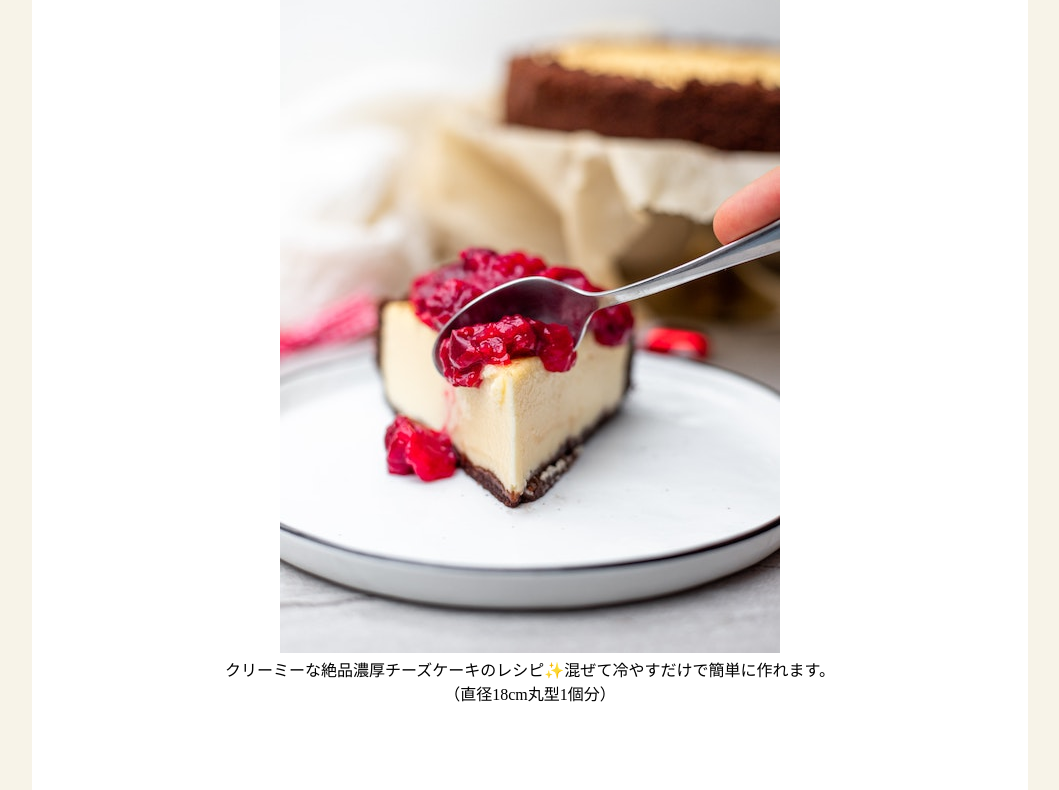
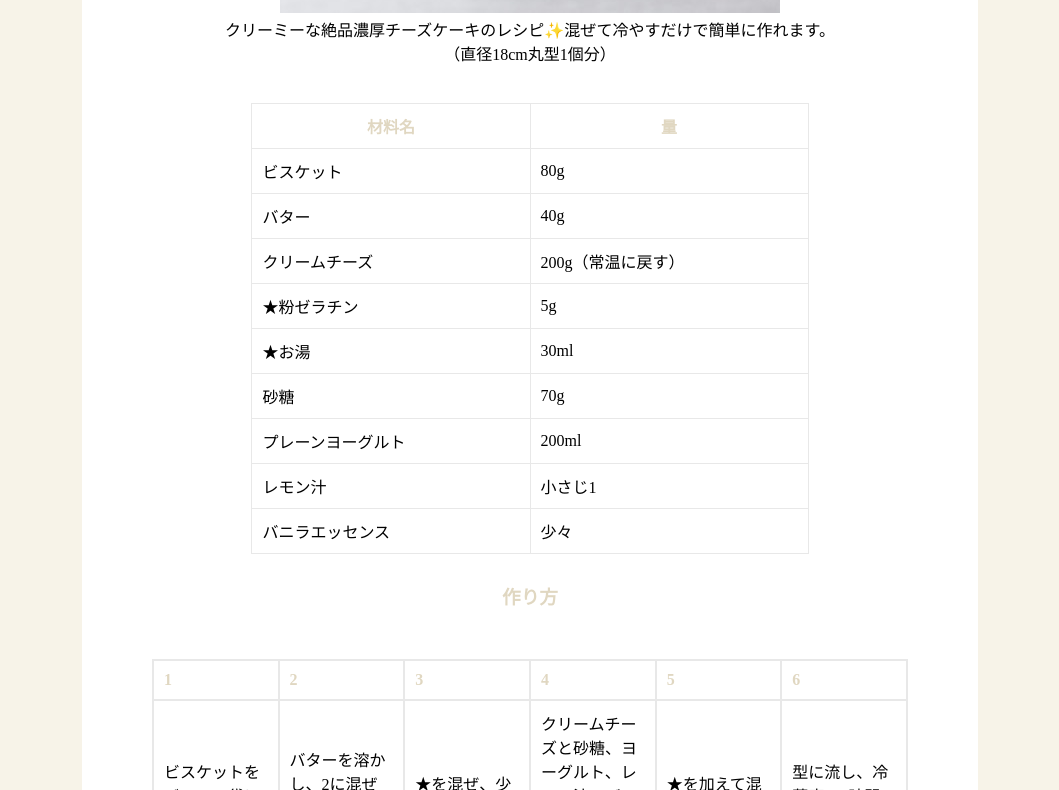
Before and after one commit to noirandmoca/cakerecipe, a plain HTML site: page index.html in a window 1280 px wide. Shown: the part 750-1540 px from the top of the page, without its empty margins (110-1169 px from the left). Drawn offline with Linux system fonts and the light colour scheme; files that its build step writes are made by us from their sources; files whose address does not match are found by name.

Commit message:
2/3 修正

```diff
--- a/style.css
+++ b/style.css
@@ -3,15 +3,18 @@
 * {
   padding: 0;
   margin: 0;
+  box-sizing: border-box;/*余白の影響を防ぐ*/
 }
 
 .haikei {
   background-color: #f7f3e8;
+  margin: 0;
+  padding: 0;
 }
 
 .main {
 background-color: #fff;
-margin: 50% auto;
+margin: 0 auto;
 padding: 50px;
 width: 70%;
 text-align: center;
@@ -33,12 +36,23 @@ h1 {
 }
 
 .zairyou {
-  margin-top: 0;
-  margin: 50% auto;
+  table-layout: fixed; /*列幅を均等にする*/
+  margin-top: 20px;
+  margin-bottom: 10px;
   width: 70%;
   border: 0.5px solid #e8e8e8;
-  border-spacing: 0;
-  text-align: left;
+  border-collapse: collapse;
+  text-align: center;
+  margin-left: auto;
+  margin-right: auto;
+}
+
+.zairyou th,
+.zairyou td {
+  width: 50%;
+  border: 1px solid #e8e8e8;
+  padding: 10px;
+  word-wrap: break-word;
 }
 
 .zairyou-title {
@@ -55,17 +69,23 @@ th {
 }
 
 td {
-  order: 0.5px solid #e8e8e8;
+  border: 0.5px solid #e8e8e8;
   padding: 10px;
+  text-align: left;
 }
 
 h3 {
   color: #E0D7C1;
+  margin-bottom: 0;
 }
 
-.th koutei-banngo {
+.th koutei-number {
   width: 15%;
   color: #E0D7C1;
+}
+
+.koutei-number {
+  width: 15%;
 }
 
 .tukurikata {
```
